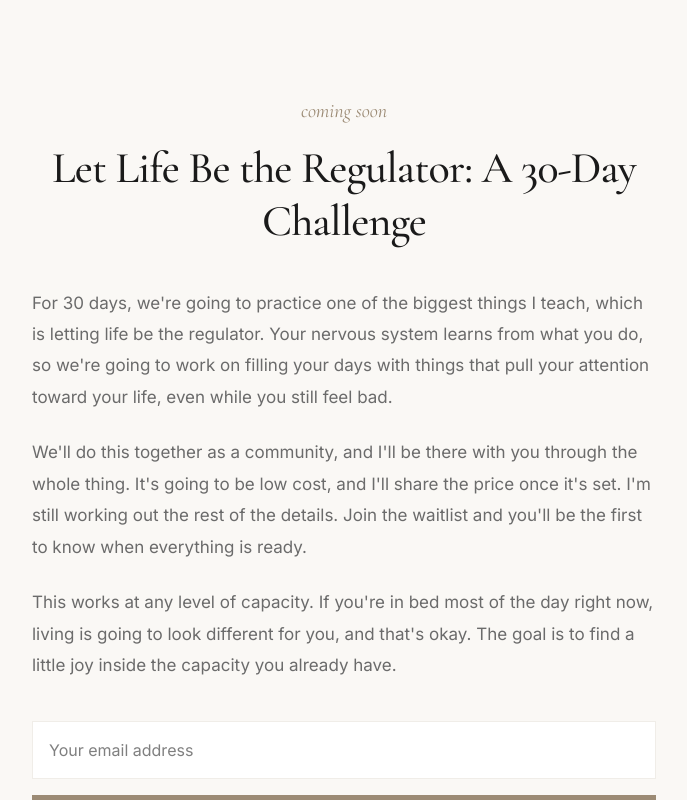
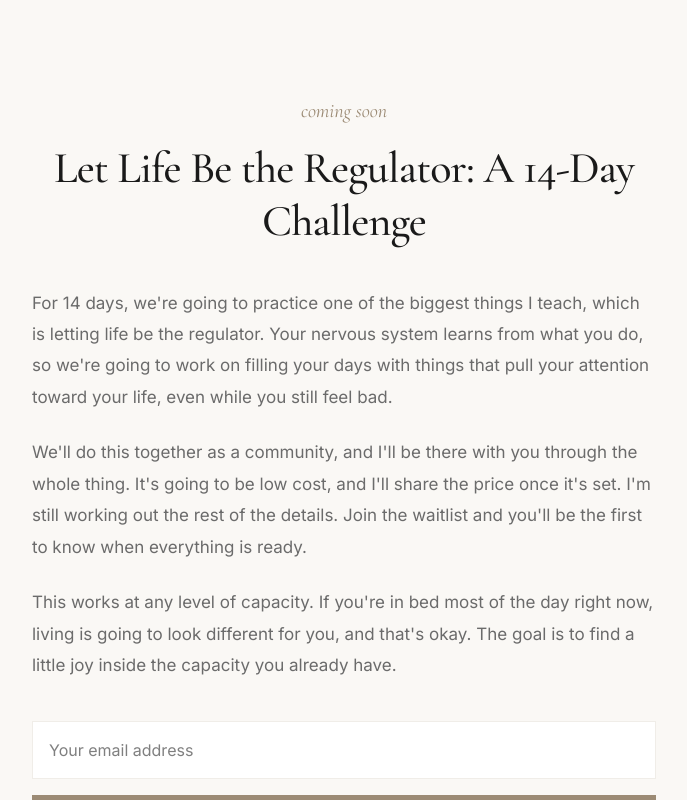
Before and after one commit to RyanSterling/soft-regulation-quiz, a React (Vite) app in the folder frontend/: page /challenge in a window 1280 px wide. Shown: the top 800 px of the page, without its empty margins (296-983 px from the left). Built offline with nearby package versions, Linux system fonts and the light colour scheme.

Commit message:
Change challenge from 30-day to 14-day
Co-Authored-By: Claude Opus 4.5 <noreply@anthropic.com>

```diff
--- a/frontend/src/components/ChallengePage.jsx
+++ b/frontend/src/components/ChallengePage.jsx
@@ -48,7 +48,7 @@ export default function ChallengePage() {
     try {
       const result = await sendChallengeWebhook({
         email: email.trim(),
-        source: '30-day-challenge-waitlist',
+        source: '14-day-challenge-waitlist',
         utmSource: utmParams.utm_source,
         utmCampaign: utmParams.utm_campaign,
         utmContent: utmParams.utm_content,
@@ -159,7 +159,7 @@ export default function ChallengePage() {
               letterSpacing: '-0.02em',
             }}
           >
-            Let Life Be the Regulator: A 30-Day Challenge
+            Let Life Be the Regulator: A 14-Day Challenge
           </h1>
         </div>
 
@@ -173,7 +173,7 @@ export default function ChallengePage() {
               lineHeight: '1.85',
             }}
           >
-            For 30 days, we're going to practice one of the biggest things I teach, which is letting life be the regulator. Your nervous system learns from what you do, so we're going to work on filling your days with things that pull your attention toward your life, even while you still feel bad.
+            For 14 days, we're going to practice one of the biggest things I teach, which is letting life be the regulator. Your nervous system learns from what you do, so we're going to work on filling your days with things that pull your attention toward your life, even while you still feel bad.
           </p>
           <p
             style={{
```
